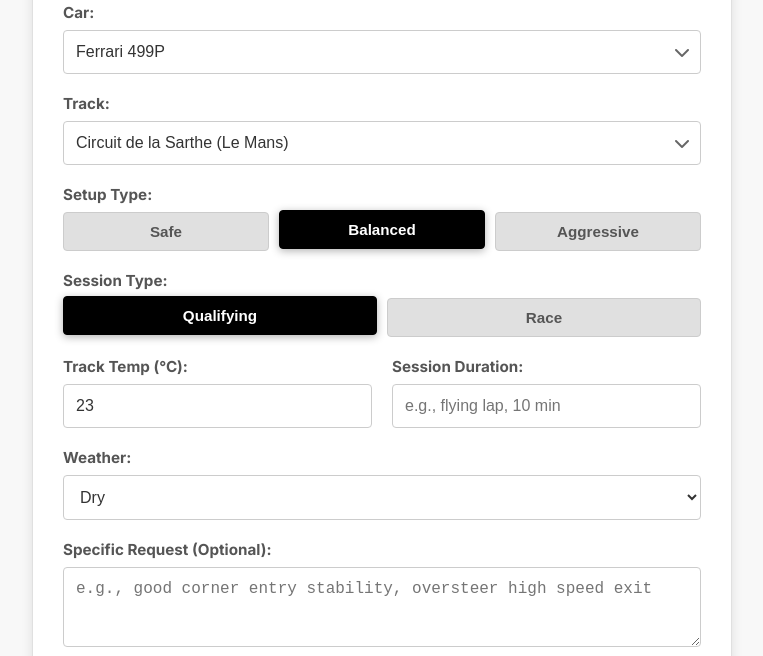
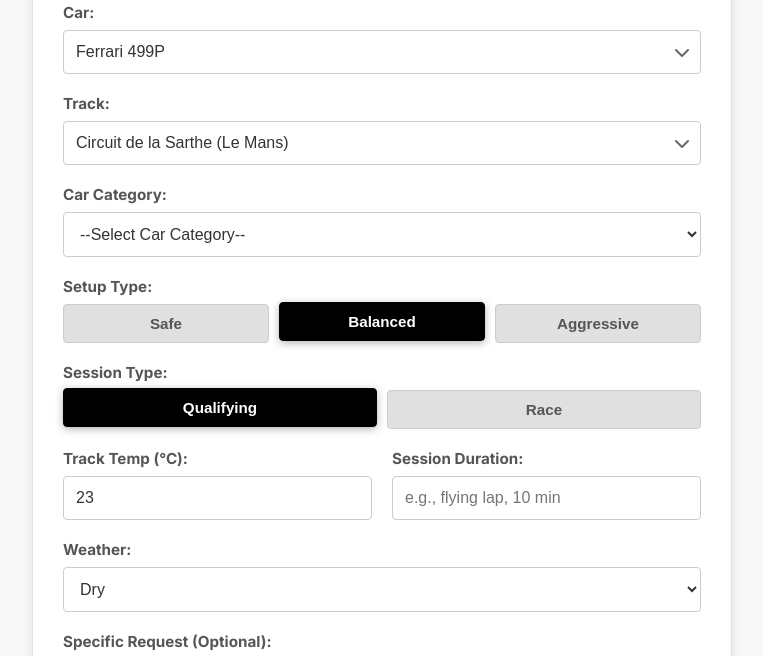
Before and after one commit to AMGSoya/lmu-setup-generator, a website: page index.html in a window 1280 px wide. Shown: the part 133-789 px from the top of the page, without its empty margins (258-1021 px from the left). Drawn offline with Linux system fonts and the light colour scheme.

Commit message:
Update index.html

```diff
--- a/index.html
+++ b/index.html
@@ -6,7 +6,6 @@
     <title>Le Mans Ultimate Setup Generator</title>
     <link rel="stylesheet" href="style.css">
     <link href="https://fonts.googleapis.com/css2?family=Inter:wght@300;400;700&display=swap" rel="stylesheet">
-    <!-- Font Awesome for icons -->
     <link rel="stylesheet" href="https://cdnjs.cloudflare.com/ajax/libs/font-awesome/6.0.0-beta3/css/all.min.css">
 </head>
 <body>
@@ -32,6 +31,16 @@
                 <div id="trackComboboxList" class="combobox-list"></div>
             </div>
 
+            <div class="form-group">
+                <label for="carCategorySelect">Car Category:</label>
+                <select id="carCategorySelect" required>
+                    <option value="">--Select Car Category--</option>
+                    <option value="Hypercar">Hypercar</option>
+                    <option value="LMP2">LMP2</option>
+                    <option value="GT3">GT3</option>
+                    <option value="GTE">GTE</option>
+                    </select>
+            </div>
             <div class="form-group">
                 <label>Setup Type:</label>
                 <div class="button-group" id="setupTypeGroup">
```
